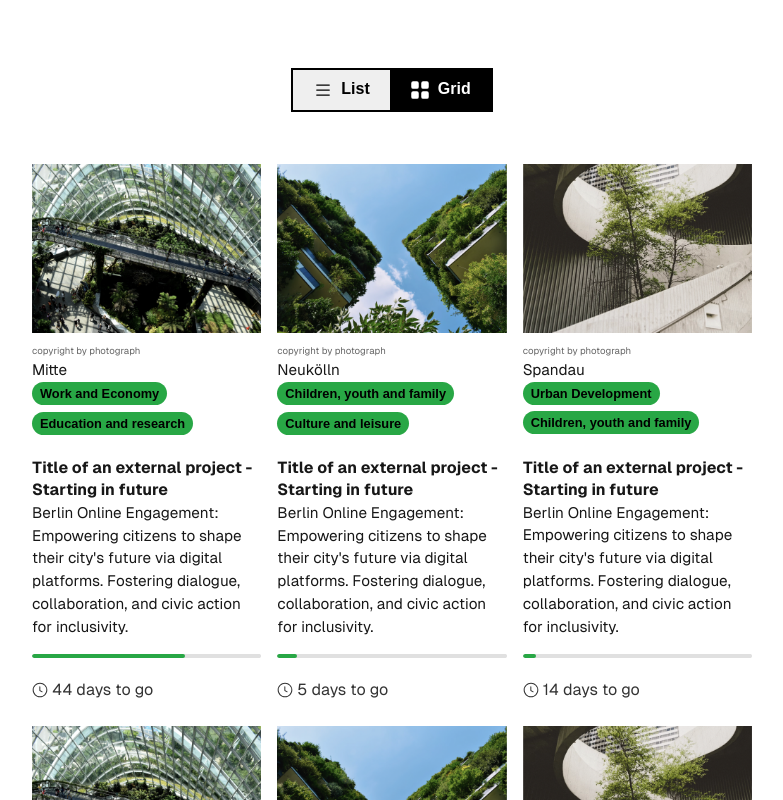
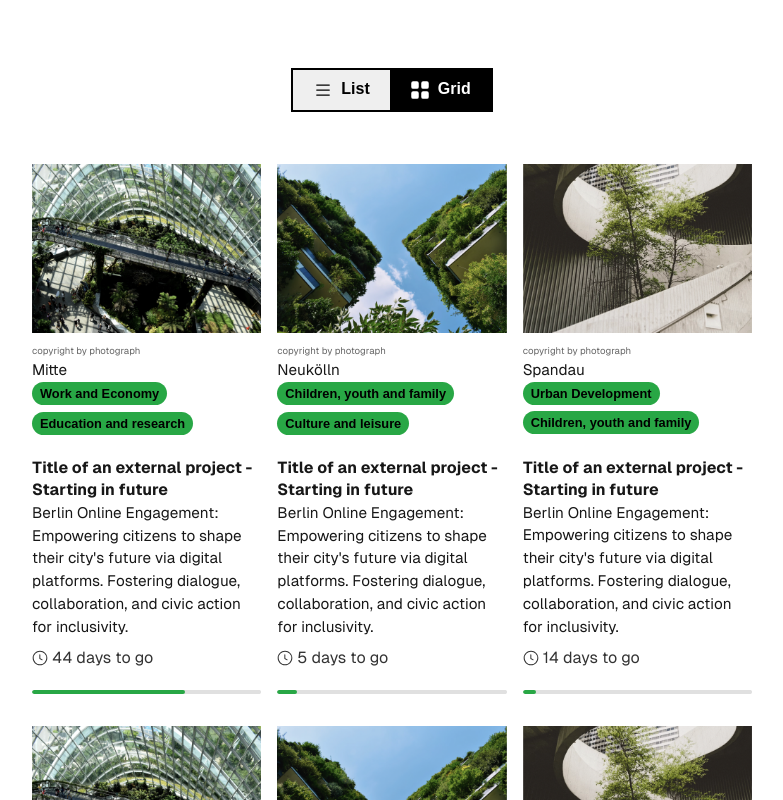
Before and after one commit to arc64/responsive-card-layout, a Next.js app: page / in a window 1280 px wide. Shown: the top 800 px of the page, without its empty margins (248-1031 px from the left). Built offline with nearby package versions, Linux system fonts and the light colour scheme.

Commit message:
fix: accessibility for card element, provide content order

```diff
--- a/app/components/projects/ProjectList.js
+++ b/app/components/projects/ProjectList.js
@@ -7,31 +7,26 @@ export default function ProjectList({ view, projects }) {
 		<ul className={`${styles.list} ${view === "grid" ? styles.gridView : styles.listView}`}>
 			{projects.map((project, index) => (
 				<li key={index} className={styles.card}>
-					<div className={styles.image}>
-						<img
-							src={`/${project.image}`}
-							alt="" /* No alt text here as the heading is the primary description */
-							className={styles.image}
-						/>
-						<small className={styles.caption}>{project.caption}</small>
-					</div>
+					<div className={styles.content}>
 						<div className={styles.text}>
-						<p className={styles.location}>{project.location}</p>
-						<ul className={styles.tags}>
-							{project.tags.map((tag, tagIndex) => (
-								<li key={tagIndex}>
-									<a href={tag.link} target="_blank" rel="noopener noreferrer">
-										{tag.name}
-									</a>
-								</li>
-							))}
-						</ul>
 							<h2>
 								<a href={project.link} target="_blank" rel="noopener noreferrer">
 									{project.heading}
 								</a>
 							</h2>
 							<p>{project.description}</p>
+						</div>
+						<div className={styles.attributes}>
+							<p className={styles.location} aria-label="Location: {project.location}">{project.location}</p>
+							<ul className={styles.tags}>
+								{project.tags.map((tag, tagIndex) => (
+									<li key={tagIndex}>
+										<a href={tag.link} aria-label="Explore {tag.name}" target="_blank" rel="noopener noreferrer">
+											{tag.name}
+										</a>
+									</li>
+								))}
+							</ul>
 						</div>
 						<div className={styles.progress}>
 							<progress
@@ -49,6 +44,18 @@ export default function ProjectList({ view, projects }) {
 
 							<p><GoClock />{project.daysRemaining} {project.daysRemaining === 1 ? "day" : "days"} to go</p>
 						</div>
+					</div>
+					<div className={styles.visuals}>
+						<div className={styles.image}>
+							<img
+								src={`/${project.image}`}
+								alt="" /* No alt text here as the heading is the primary description */
+								className={styles.image}
+							/>
+							<small className={styles.caption}>{project.caption}</small>
+						</div>
+					</div>
+
 				</li>
 			))}
 		</ul>
--- a/app/components/projects/ProjectList.module.css
+++ b/app/components/projects/ProjectList.module.css
@@ -9,6 +9,37 @@
 
 .list {
 	max-width: 45em;
+}
+
+/* reordering for accessibility */
+
+.list li,
+.list .content {
+	display: grid;
+}
+
+.content {
+	order: 2;
+}
+
+.visuals {
+	order: 1;
+}
+
+.image {
+	order: 1;
+}
+
+.attributes {
+	order: 2;
+}
+
+.text {
+	order: 3
+}
+
+.progress {
+	order: 4;
 }
 
 /* Porject listing grid/list views */
@@ -89,7 +120,6 @@
 /* Image */
 .card .image {
 	width: 100%;
-	flex: 0 0 200px;
 	height: auto;
 	overflow: hidden;
 }
```
Also changed, not shown: 1 other file (tests, documents, lock files or other folders). Lines whose indentation alone changed are shown as unchanged.
